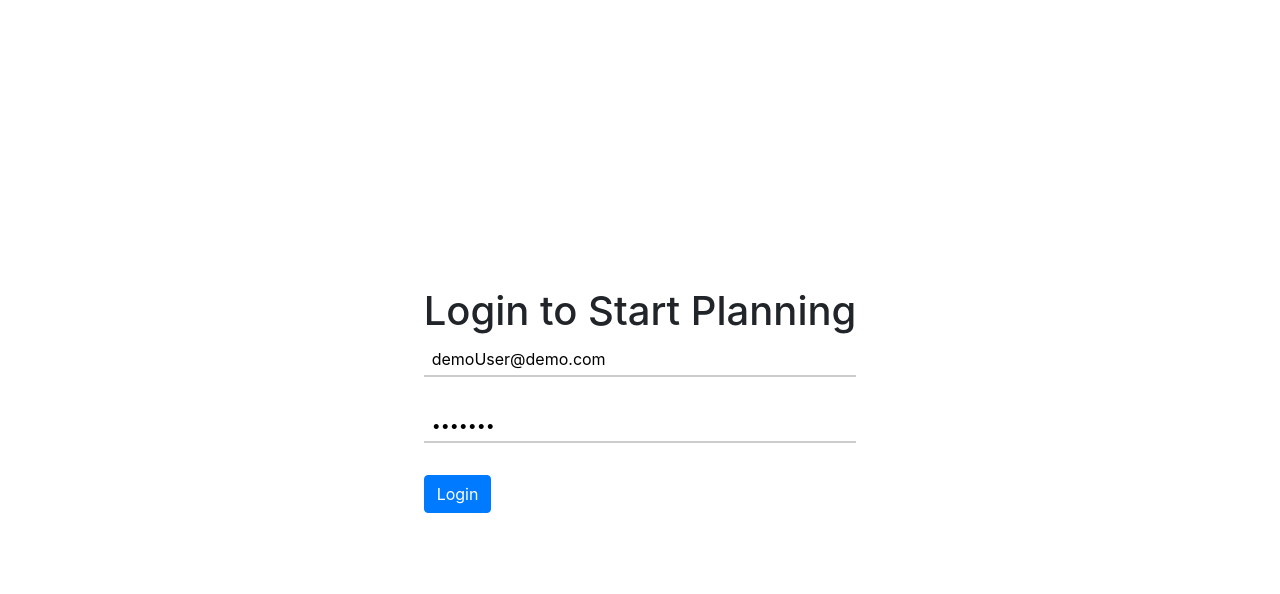
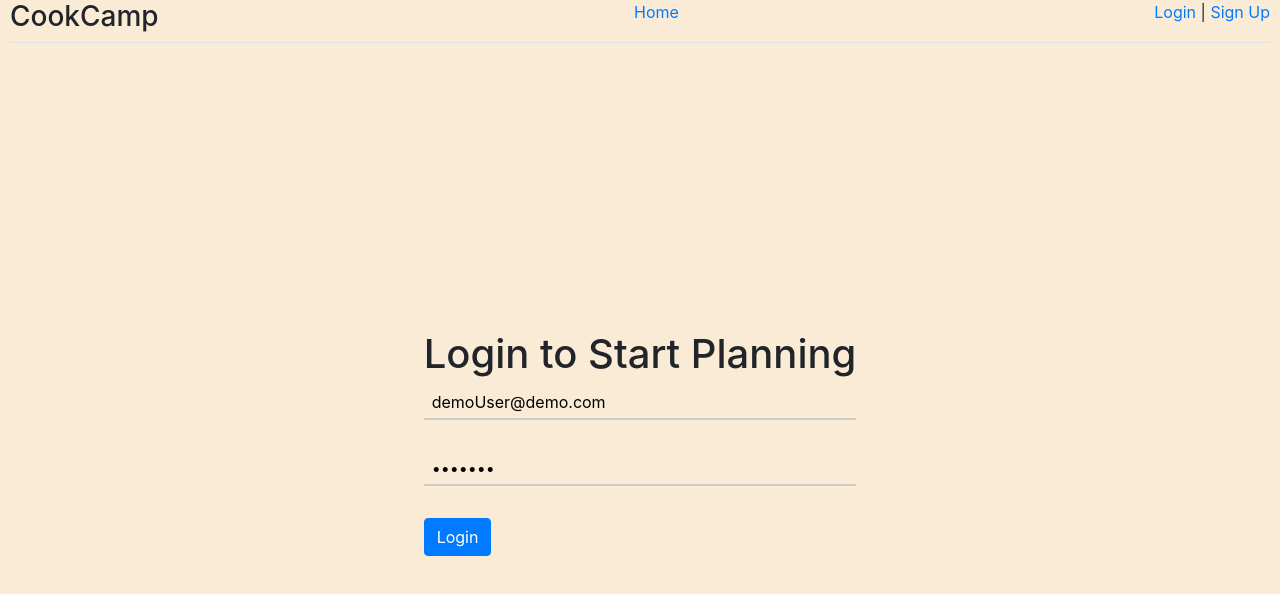
Before and after one commit to alanli011/CookCampFrontEnd, a React (Create React App) app: page /login in a window 1280 px wide. Shown: the top 594 px of the page. Built offline with nearby package versions, Linux system fonts and the light colour scheme; no server answers.

Commit message:
create Navigation component

```diff
--- a/src/App.js
+++ b/src/App.js
@@ -1,5 +1,6 @@
 import React from 'react';
 import { BrowserRouter, Route, Switch } from 'react-router-dom';
+import Navigation from './Navigation';
 import Login from './Login';
 import Home from './Home';
 import SignUp from './SignUp';
@@ -7,6 +8,7 @@
 const App = (props) => {
 	return (
 		<BrowserRouter>
+			<Navigation />
 			<Switch>
 				<Route path="/signup" component={SignUp} />
 				<Route path="/login" component={Login} />
--- a/src/Home.js
+++ b/src/Home.js
@@ -1,7 +1,11 @@
 import React from 'react';
 
 const Home = () => {
-	return <h1>CookCamp Home Screen</h1>;
+	return (
+		<React.Fragment>
+			<h1>CookCamp Home Screen</h1>
+		</React.Fragment>
+	);
 };
 
 export default Home;
--- a/src/Login.js
+++ b/src/Login.js
@@ -47,11 +47,18 @@
 	}
 
 	return (
-		<main className="center middle">
+		<main>
+			<div className="login-panel center middle">
 				<div>
 					<h1>Login to Start Planning</h1>
 					<form onSubmit={handleSubmit}>
-					<input className="login" type="email" placeholder="Email" value={email} onChange={updateEmail} />
+						<input
+							className="login"
+							type="email"
+							placeholder="Email"
+							value={email}
+							onChange={updateEmail}
+						/>
 						<input
 							className="login"
 							type="password"
@@ -64,6 +71,7 @@
 						</button>
 					</form>
 				</div>
+			</div>
 		</main>
 	);
 };
--- /dev/null
+++ b/src/Navigation.js
@@ -0,0 +1,30 @@
+import React, { useContext } from 'react';
+import { NavLink } from 'react-router-dom';
+// import Nav from 'react-bootstrap/Nav';
+import CookContext from './CookContext';
+
+const Navigation = () => {
+	const { authToken } = useContext(CookContext);
+
+	return (
+		<nav className="main-navigation nav-tabs justify-content-between">
+			<div>
+				<h3>CookCamp</h3>
+			</div>
+			<div>
+				<NavLink to="/">Home</NavLink>
+			</div>
+			<div>
+				{authToken ? (
+					<div>User</div>
+				) : (
+					<React.Fragment>
+						<NavLink to="/login">Login</NavLink> | <NavLink to="/signup">Sign Up</NavLink>
+					</React.Fragment>
+				)}
+			</div>
+		</nav>
+	);
+};
+
+export default Navigation;
--- a/src/index.css
+++ b/src/index.css
@@ -1,15 +1,15 @@
 /* TODO Add site wide styles */
 main {
-	bottom: 0;
-	display: flex;
-	left: 0;
-	position: absolute;
-	right: 0;
-	top: 0;
+	width: 100vw;
+	min-height: 100vh;
 }
 
 form {
 	flex: 0 0 400px;
+}
+
+body {
+	background-color: antiquewhite;
 }
 
 input.login {
@@ -21,10 +21,18 @@
 	outline: 0;
 	padding: .25em .5em;
 	width: 100%;
+	background-color: antiquewhite;
 }
 
 input:focus {
 	border-bottom-color: blueviolet;
+}
+
+.login-panel {
+	display: flex;
+	width: 100vw;
+	min-height: 100vh;
+	flex-direction: column;
 }
 
 .center.middle {
@@ -35,3 +43,8 @@
 .width {
 	width: 100%;
 }
+
+.main-navigation {
+	display: flex;
+	margin: 0 10px;
+}
```
Lines whose indentation alone changed are shown as unchanged.
